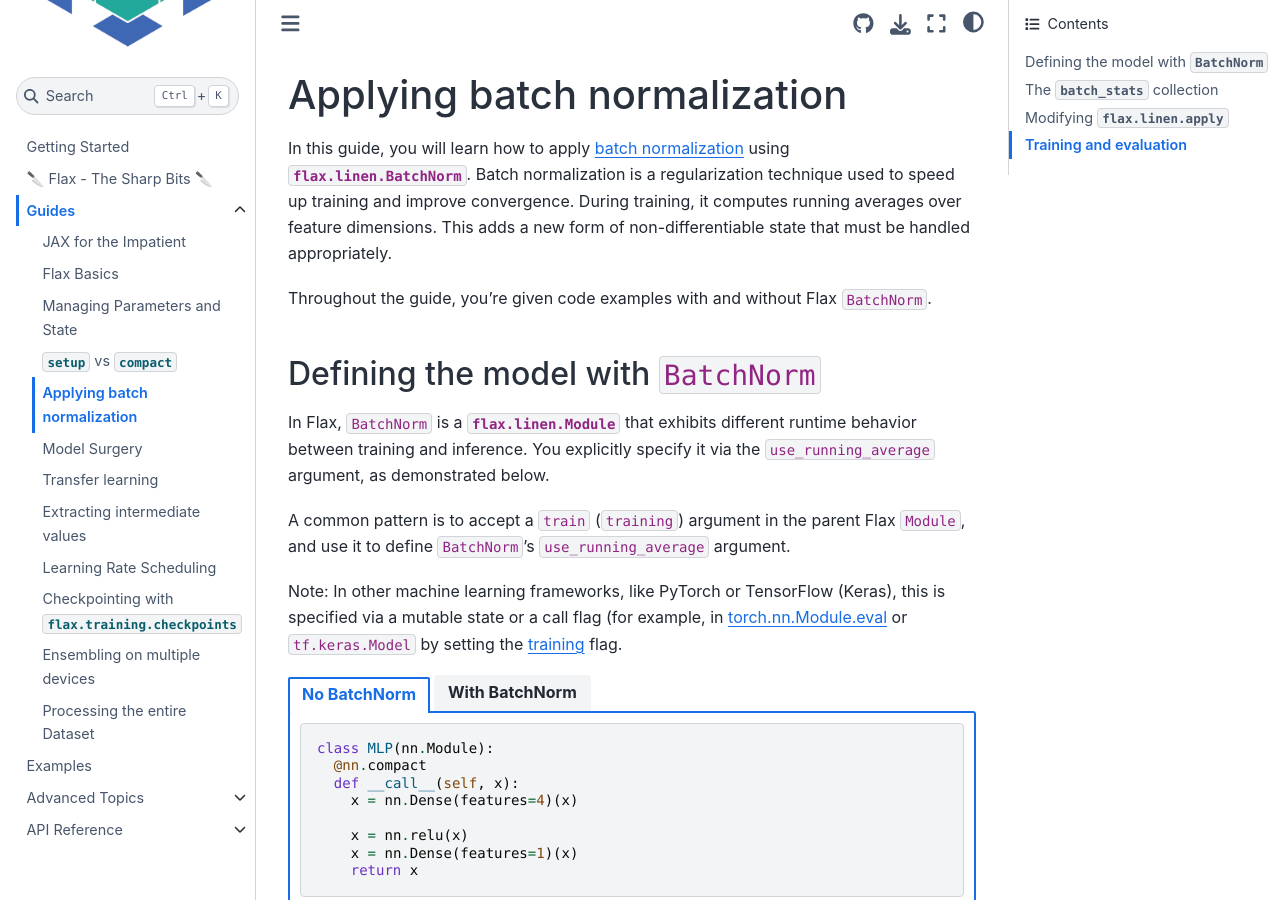
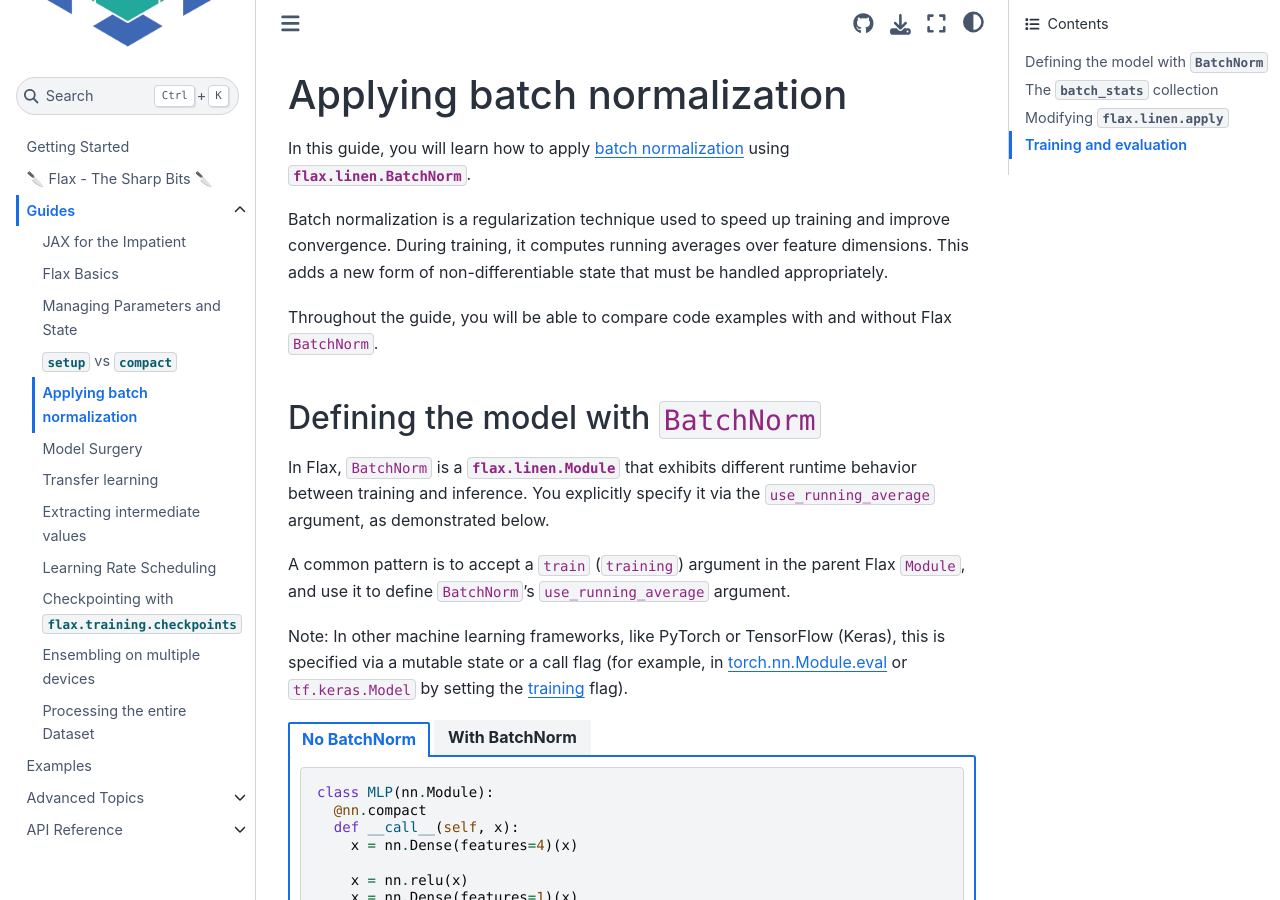
Before and after one commit to google/flax, a Sphinx documentation site: the page built from docs/guides/batch_norm.rst, in a window 1280 px wide and 900 px high. Built offline with Sphinx 7.4.7 and the Sphinx Book theme 1.1.4, drawn with Linux system fonts in a browser that asks for light colours; pages that are not in the unit, such as notebooks, are missing from menus; some of the changed lines change nothing that is shown; some of the changed text lies outside the part shown.

Commit message:
Update Flax BatchNorm guide (fix formatting)

```diff
--- a/docs/guides/batch_norm.rst
+++ b/docs/guides/batch_norm.rst
@@ -2,13 +2,13 @@
 ============================
 
 In this guide, you will learn how to apply `batch normalization <https://arxiv.org/abs/1502.03167>`__
-using
-:meth:`flax.linen.BatchNorm <flax.linen.BatchNorm>`.
+using :meth:`flax.linen.BatchNorm <flax.linen.BatchNorm>`.
+
 Batch normalization is a regularization technique used to speed up training and improve convergence.
 During training, it computes running averages over feature dimensions. This adds a new form
 of non-differentiable state that must be handled appropriately.
 
-Throughout the guide, you're given code examples with and without Flax ``BatchNorm``.
+Throughout the guide, you will be able to compare code examples with and without Flax ``BatchNorm``.
 
 .. testsetup::
 
@@ -33,7 +33,7 @@
 TensorFlow (Keras), this is specified via a mutable state or a call flag (for example, in
 `torch.nn.Module.eval <https://pytorch.org/docs/stable/generated/torch.nn.Module.html#torch.nn.Module.eval>`__
 or ``tf.keras.Model`` by setting the
-`training <https://www.tensorflow.org/api_docs/python/tf/keras/Model#call>`__ flag.
+`training <https://www.tensorflow.org/api_docs/python/tf/keras/Model#call>`__ flag).
 
 .. codediff::
   :title_left: No BatchNorm
@@ -158,14 +158,14 @@
 argument (that is, you have ``use_running_average==False`` in the call to ``BatchNorm``), you
 need to consider the following:
 
-- ``batch_stats`` must be passed as an input variable.
-- The ``batch_stats`` collection needs to be marked as mutable by setting ``mutable=['batch_stats']``.
-- The mutated variables are returned as a second output.
+* ``batch_stats`` must be passed as an input variable.
+* The ``batch_stats`` collection needs to be marked as mutable by setting ``mutable=['batch_stats']``.
+* The mutated variables are returned as a second output.
   The updated ``batch_stats`` must be extracted from here.
 
 .. codediff::
   :title_left: No BatchNorm
-  :title_right: with BatchNorm
+  :title_right: With BatchNorm
   :sync:
 
   y = mlp.apply(
@@ -189,14 +189,13 @@
 When integrating models that use ``BatchNorm`` into a training loop, the main challenge
 is handling the additional ``batch_stats`` state. To do this, you need to:
 
-- Add a ``batch_stats`` field to a custom
-:meth:`flax.training.train_state.TrainState <flax.training.train_state.TrainState>` class.
-- Pass the ``batch_stats`` values to the :meth:`train_state.TrainState.create
+* Add a ``batch_stats`` field to a custom :meth:`flax.training.train_state.TrainState <flax.training.train_state.TrainState>` class.
+* Pass the ``batch_stats`` values to the :meth:`train_state.TrainState.create
 <train_state.TrainState.create>` method.
 
 .. codediff::
-  :title_left: regular code
-  :title_right: with BatchNorm
+  :title_left: No BatchNorm
+  :title_right: With BatchNorm
   :sync:
 
   from flax.training import train_state
@@ -225,13 +224,13 @@
 
 In addition, update your ``train_step`` function to reflect these changes:
 
-- Pass all new parameters to ``flax.linen.apply`` (as previously discussed).
-- The ``updates`` to the ``batch_stats`` must be propagated out of the ``loss_fn``.
-- The ``batch_stats`` from the ``TrainState`` must be updated.
+* Pass all new parameters to ``flax.linen.apply`` (as previously discussed).
+* The ``updates`` to the ``batch_stats`` must be propagated out of the ``loss_fn``.
+* The ``batch_stats`` from the ``TrainState`` must be updated.
 
 .. codediff::
-  :title_left: regular code
-  :title_right: with BatchNorm
+  :title_left: No BatchNorm
+  :title_right: With BatchNorm
   :sync:
 
   @jax.jit
@@ -280,8 +279,8 @@
 and the ``train`` argument is set to ``False``:
 
 .. codediff::
-  :title_left: regular code
-  :title_right: with BatchNorm
+  :title_left: No BatchNorm
+  :title_right: With BatchNorm
   :sync:
 
   @jax.jit
```
